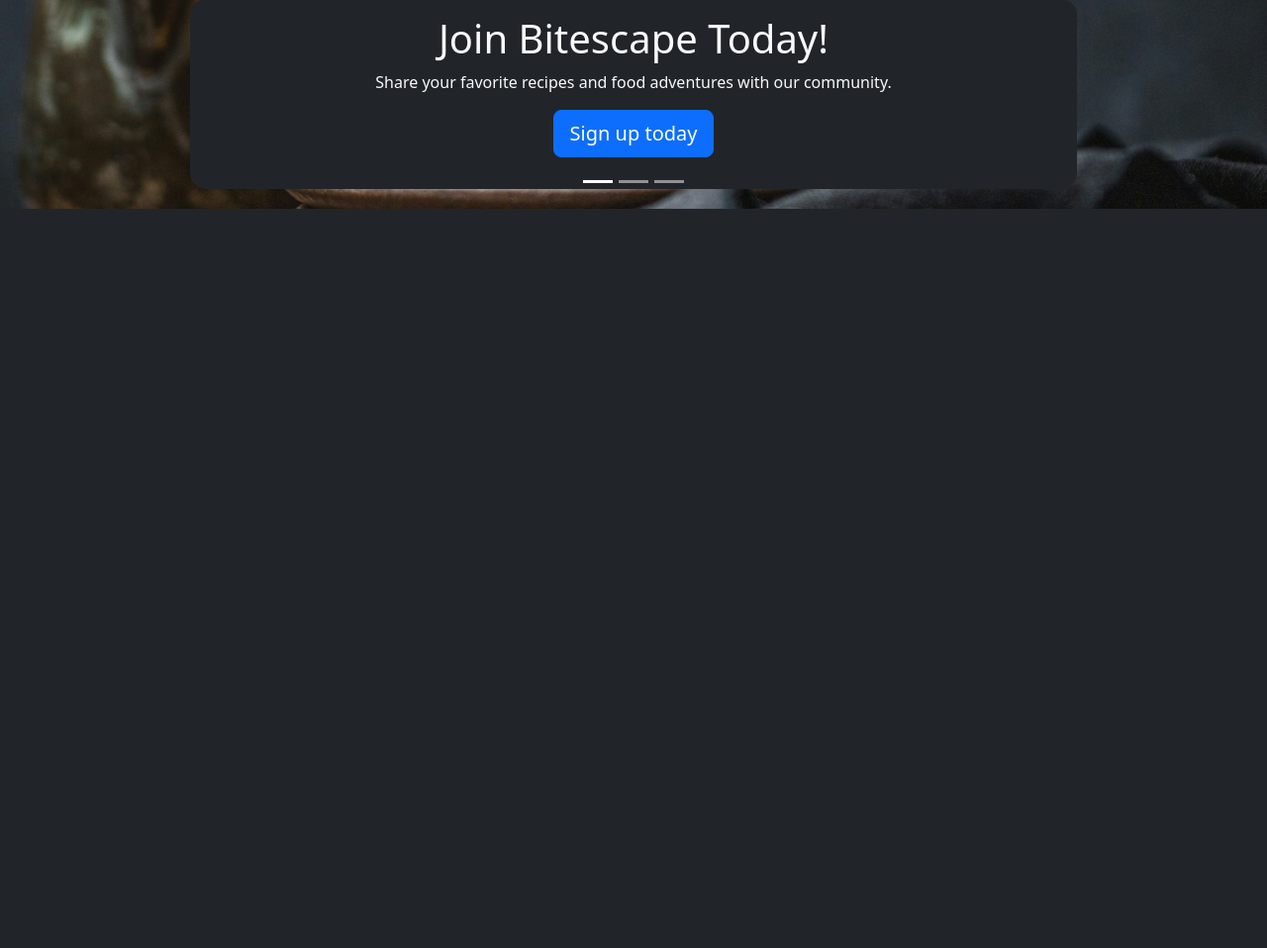
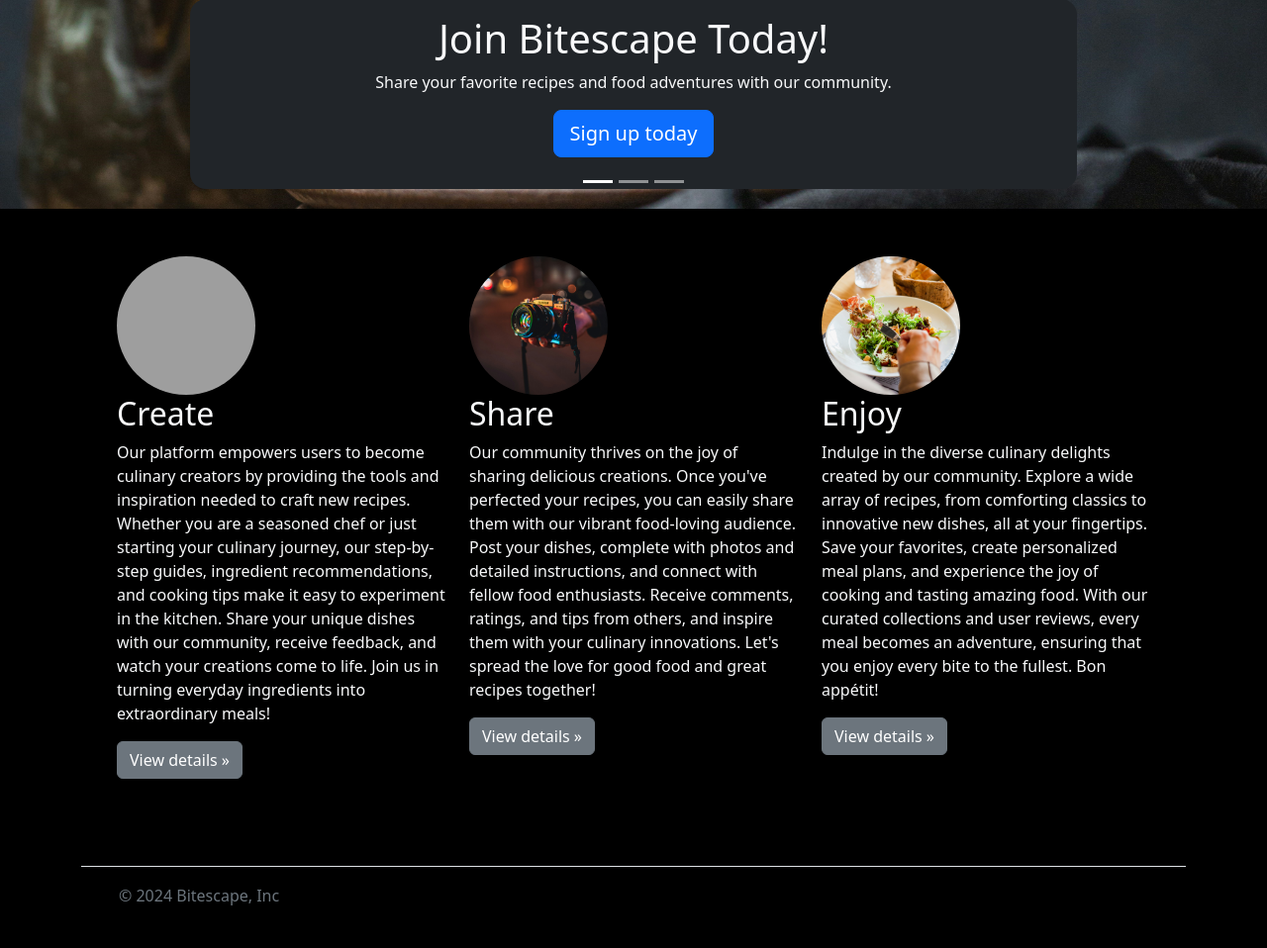
Before and after one commit to rvekeria678/bitescape, a Flask app: page / in a window 1280 px wide. Shown: the part 1125-2083 px from the top of the page at 99% size. Before the commit the page ends 1336 px from the top, so only its background shows below. Run offline with Flask 3, Linux system fonts and the light colour scheme; some libraries are stand-ins or nearby versions; grey boxes are pictures that could not be loaded.

Commit message:
Progress Save

```diff
--- a/templates/index.html
+++ b/templates/index.html
@@ -2,4 +2,43 @@
 {% block body %}
 {% include 'header.html' %}
 {% include 'carousel.html' %}
+<div class="container p-5">
+    <div class="row text-light">
+        <div class="col-lg-4">
+          <img class="rounded-circle" src="../static/assets/jonathan-borba-uB7q7aipU2o-unsplash.jpg" alt="Generic placeholder image" width="140" height="140">
+          <h2>Create</h2>
+          <p>Our platform empowers users to become culinary creators by providing the tools and inspiration needed to craft new recipes. Whether you are a seasoned chef or just starting your culinary journey, our step-by-step guides, ingredient recommendations, and cooking tips make it easy to experiment in the kitchen. Share your unique dishes with our community, receive feedback, and watch your creations come to life. Join us in turning everyday ingredients into extraordinary meals!</p>
+          <p><a class="btn btn-secondary" href="#" role="button">View details »</a></p>
+        </div><!-- /.col-lg-4 -->
+        <div class="col-lg-4">
+          <img class="rounded-circle" src="../static/assets/gidon-wessner-SZtLK_W7vKo-unsplash.jpg" alt="Generic placeholder image" width="140" height="140">
+          <h2>Share</h2>
+          <p>Our community thrives on the joy of sharing delicious creations. Once you've perfected your recipes, you can easily share them with our vibrant food-loving audience. Post your dishes, complete with photos and detailed instructions, and connect with fellow food enthusiasts. Receive comments, ratings, and tips from others, and inspire them with your culinary innovations. Let's spread the love for good food and great recipes together!</p>
+          <p><a class="btn btn-secondary" href="#" role="button">View details »</a></p>
+        </div><!-- /.col-lg-4 -->
+        <div class="col-lg-4">
+          <img class="rounded-circle" src="../static/assets/louis-hansel--9CjvlbUGhY-unsplash.jpg" alt="Generic placeholder image" width="140" height="140">
+          <h2>Enjoy</h2>
+          <p>Indulge in the diverse culinary delights created by our community. Explore a wide array of recipes, from comforting classics to innovative new dishes, all at your fingertips. Save your favorites, create personalized meal plans, and experience the joy of cooking and tasting amazing food. With our curated collections and user reviews, every meal becomes an adventure, ensuring that you enjoy every bite to the fullest. Bon appétit!</p>
+          <p><a class="btn btn-secondary" href="#" role="button">View details »</a></p>
+        </div><!-- /.col-lg-4 -->
+      </div>
+</div>
+
+<div class="container">
+    <footer class="d-flex flex-wrap justify-content-between align-items-center py-3 my-4 border-top">
+      <div class="col-md-4 d-flex align-items-center">
+        <a href="/" class="mb-3 me-2 mb-md-0 text-muted text-decoration-none lh-1">
+          <svg class="bi" width="30" height="24"><use xlink:href="#bootstrap"></use></svg>
+        </a>
+        <span class="text-secondary">© 2024 Bitescape, Inc</span>
+      </div>
+
+      <ul class="nav col-md-4 justify-content-end list-unstyled d-flex">
+        <li class="ms-3"><a class="text-secondary" href="#"><svg class="bi" width="24" height="24"><use xlink:href="#twitter"></use></svg></a></li>
+        <li class="ms-3"><a class="text-secondary" href="#"><svg class="bi" width="24" height="24"><use xlink:href="#instagram"></use></svg></a></li>
+        <li class="ms-3"><a class="text-secondary" href="#"><svg class="bi" width="24" height="24"><use xlink:href="#facebook"></use></svg></a></li>
+      </ul>
+    </footer>
+  </div>
 {% endblock %}
```
Also changed, not shown: static/assets/gidon-wessner-SZtLK_W7vKo-unsplash.jpg (added), static/assets/louis-hansel--9CjvlbUGhY-unsplash.jpg (added), 1 other file.
